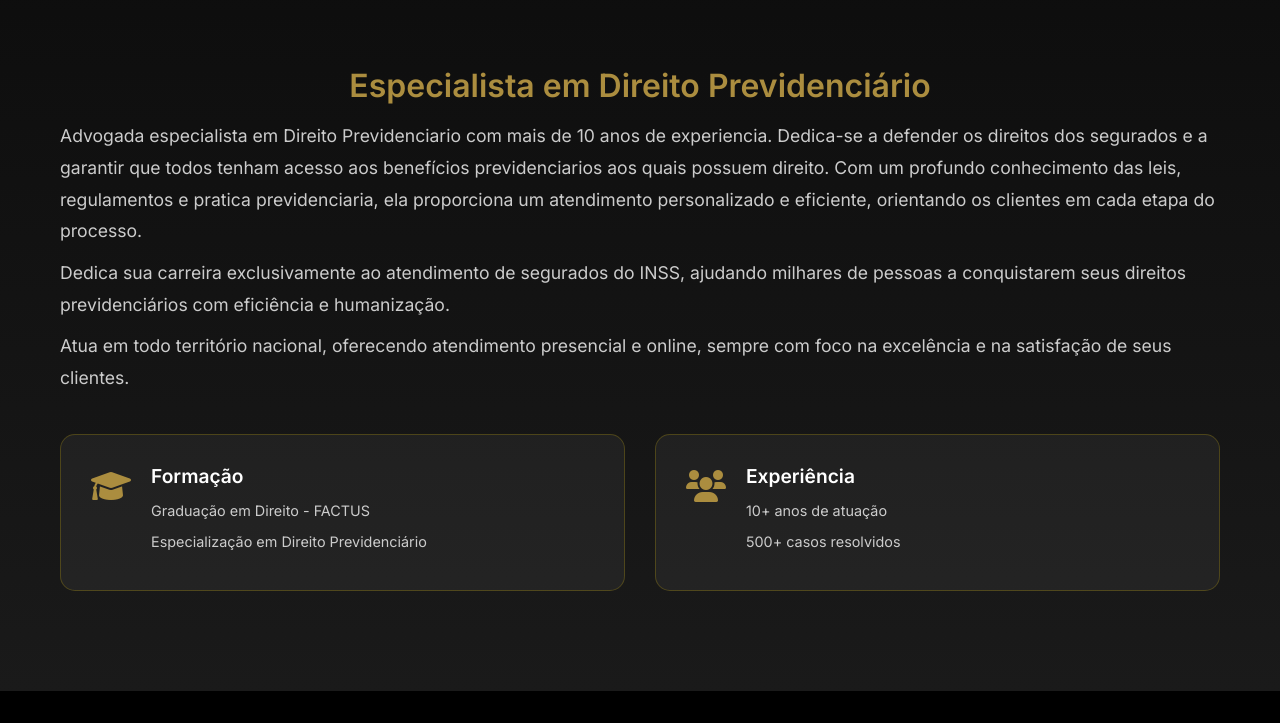
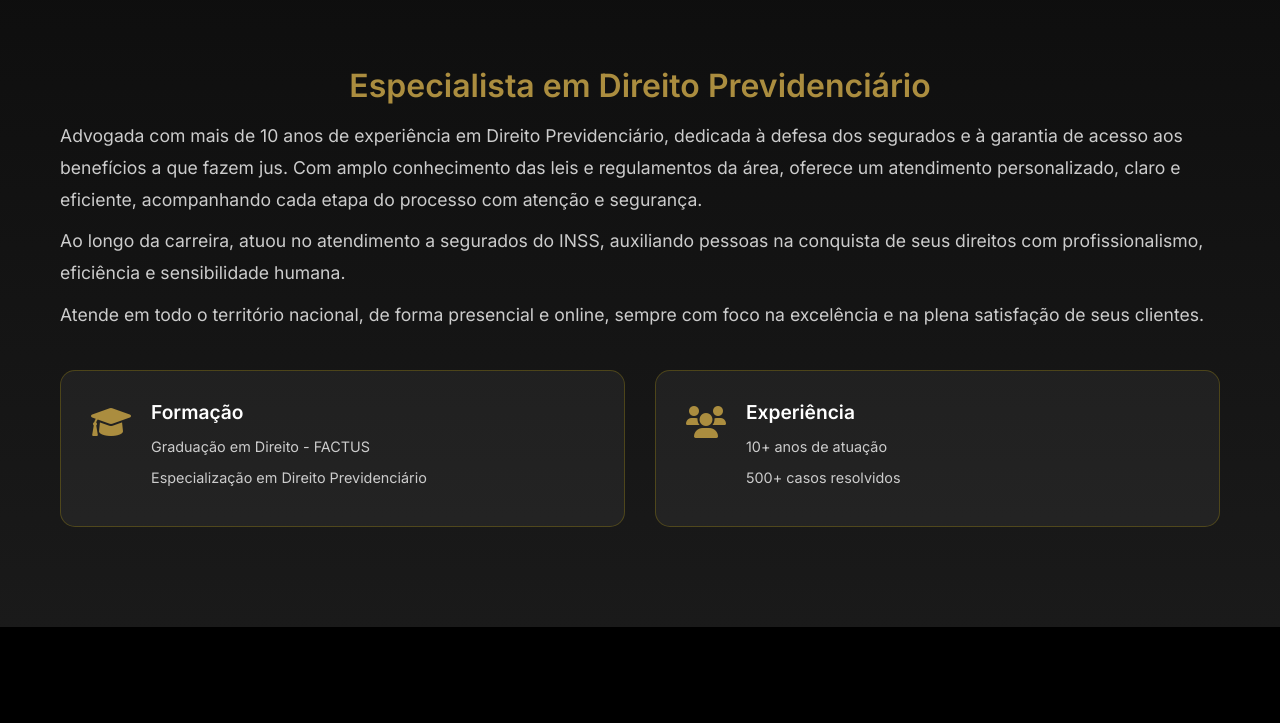
Before and after one commit to jeniffer-mxm/Adv-Dra.JessicaMaximo, a plain HTML site: page index.html in a window 1280 px wide. Shown: the part 1580-2303 px from the top of the page. Drawn offline with Linux system fonts and the light colour scheme.

Commit message:
Atualizei a parte sobre

```diff
--- a/index.html
+++ b/index.html
@@ -85,22 +85,19 @@
                 <div class="about-text">
                     <h3>Especialista em Direito Previdenciário</h3>
                     <p>
-                        Advogada especialista em Direito Previdenciario com mais de 10 anos de experiencia.
-                        Dedica-se a defender os direitos dos segurados e a garantir que todos tenham acesso
-                        aos benefícios previdenciarios aos quais possuem direito. Com um profundo
-                        conhecimento das leis, regulamentos e pratica previdenciaria, ela proporciona um
-                        atendimento personalizado e eficiente, orientando os clientes em cada etapa do
-                        processo.
+                        Advogada com mais de 10 anos de experiência em Direito Previdenciário, dedicada à defesa dos segurados
+                        e à garantia de acesso aos benefícios a que fazem jus. Com amplo conhecimento das leis e regulamentos da área,
+                        oferece um atendimento personalizado, claro e eficiente, acompanhando cada etapa do processo com atenção e segurança.
+
 
 
                     <p>
-                        Dedica sua carreira exclusivamente ao atendimento de segurados do INSS,
-                        ajudando milhares de pessoas a conquistarem seus direitos previdenciários
-                        com eficiência e humanização.
+                        Ao longo da carreira, atuou no atendimento a segurados do INSS, auxiliando pessoas
+                        na conquista de seus direitos com profissionalismo, eficiência e sensibilidade humana.
                     </p>
                     <p>
-                        Atua em todo território nacional, oferecendo atendimento presencial e online,
-                        sempre com foco na excelência e na satisfação de seus clientes.
+                        Atende em todo o território nacional, de forma presencial e online, sempre com foco na
+                        excelência e na plena satisfação de seus clientes.
                     </p>
 
                     <div class="qualifications">
@@ -231,7 +228,7 @@
                     </div>
                     <h3>Horário de Atendimento</h3>
                     <p>Segunda a Sexta: 8:00 - 18:00</p>
-                    <p>Sabado e Domingo: Plantão via WhatsApp</p>
+                    <p>Sábado e Domingo: Plantão via WhatsApp</p>
                 </div>
 
                 <div class="info-card">
@@ -347,8 +344,7 @@
         <div class="footer-legal">
             <p>Este site não oferece serviços jurídicos automatizados nem substitui a consulta com um advogado qualificado.
             As informações apresentadas têm caráter meramente informativo. Para análise específica do seu caso,
-            é necessário agendamento de consulta com a Dra. Jéssica Maximo. Valores de honorários serão informados
-            após análise inicial do caso.</p>
+            é necessário agendamento de consulta com a Dra. Jéssica Maximo.</p>
         </div>
     </div>
 </footer>
```
